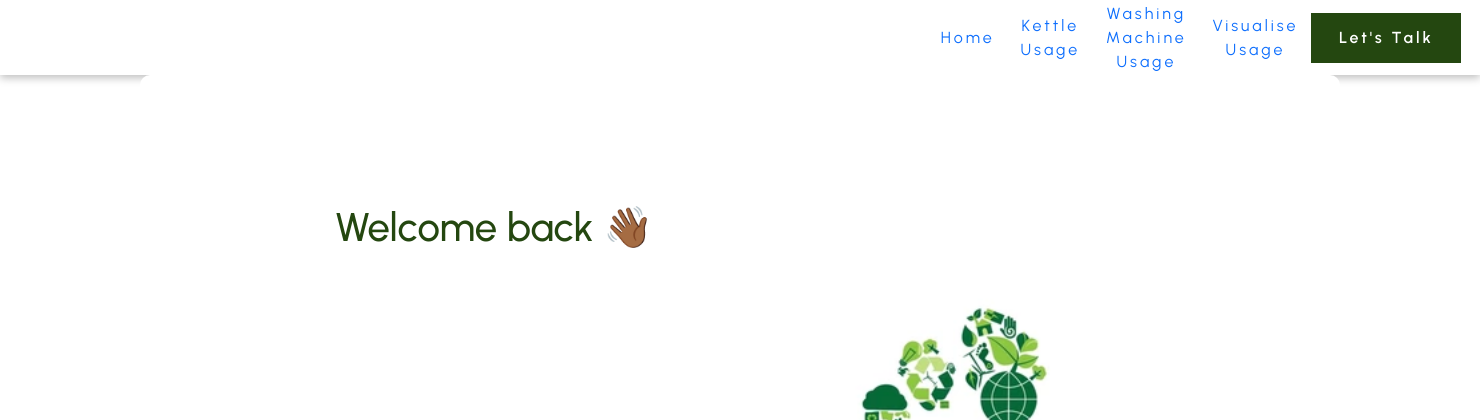
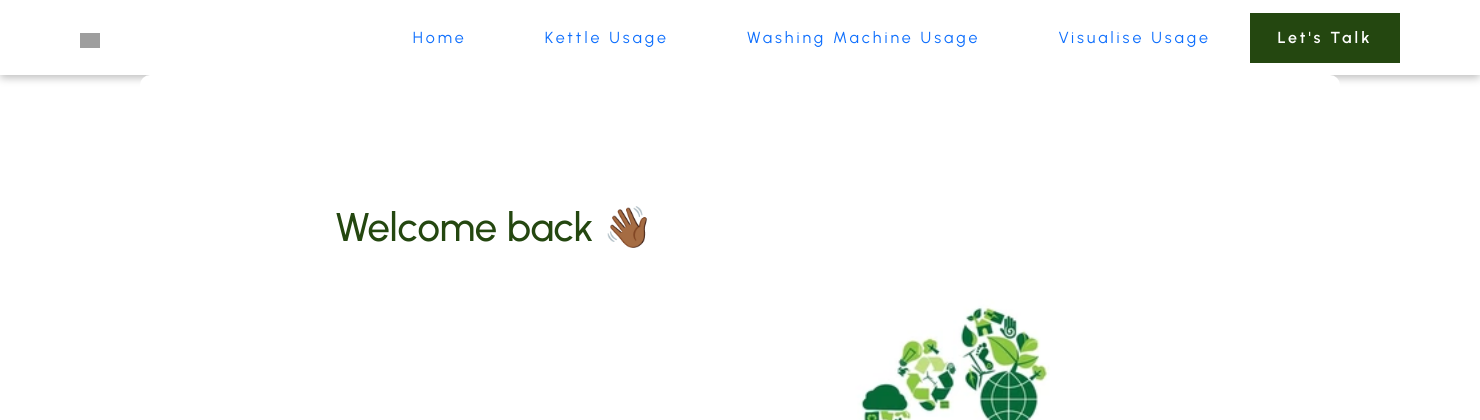
Before and after one commit to adetutulawson/CarbonFootPrintCalc, a Flask app: page /dashboard in a window 1480 px wide. Shown: the top 420 px of the page. Run offline with Flask 3, Linux system fonts and the light colour scheme; the visitor is signed in with stand-in values (Sample User, id 1); grey boxes are pictures that could not be loaded.

Commit message:
Update base.html

```diff
--- a/templates/base.html
+++ b/templates/base.html
@@ -292,7 +292,7 @@ h2 {
     <header>
     <div class="container-fluid">
       <div class="navb-logo">
-        https://www.carbonfootprint.com/assets/carbonfootprintlogo.gif
+        <img src="https://www.pharmacymagazine.co.uk/images/view/f565fe3567eaa1cbb32e7339028e74a6.jpg" width="20vw">
       </div>
       <div class="navb-items">
         <div class="item">
@@ -323,7 +323,7 @@ h2 {
         <div class="modal-dialog">
           <div class="modal-content">
             <div class="modal-header">
-              <p>https://www.carbonfootprint.com/assets/carbonfootprintlogo.gif</p>
+              <p><img src="https://www.pharmacymagazine.co.uk/images/view/f565fe3567eaa1cbb32e7339028e74a6.jpg" width="20vw"></p>
               <button type="button" class="btn-close" data-bs-dismiss="modal" aria-label="Close"><i class="bi bi-x"></i></button>
             </div>
             <div class="modal-body">
```
